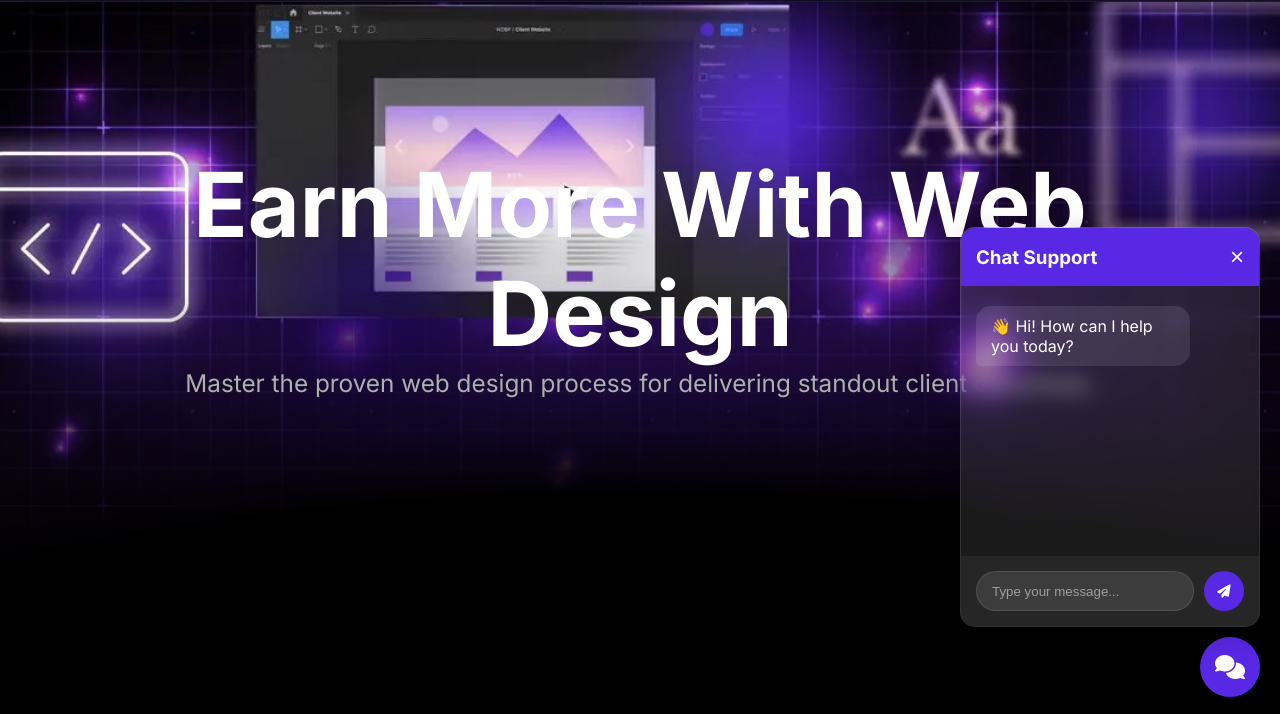
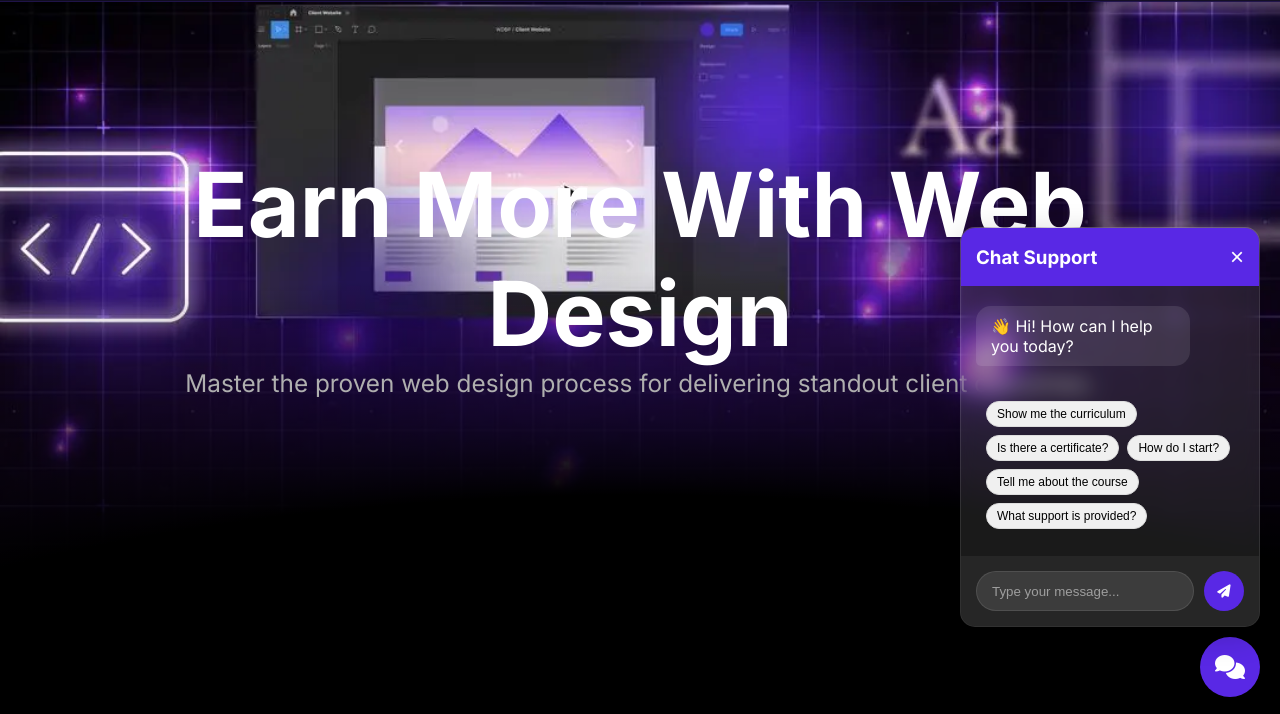
Before and after one commit to mcObd/template1, a plain HTML site: page index.html in a window 1280 px wide. Both pictures are taken after a click on the element 1230 px from the left and 750 px from the top of the page. Shown: the part 83-797 px from the top of the page. Drawn offline with nearby package versions, Linux system fonts and the light colour scheme; files that its build step writes are made by us from their sources.

Commit message:
Add chat suggestions feature and sitemap.xml

```diff
--- a/CSS/style.css
+++ b/CSS/style.css
@@ -897,7 +897,28 @@ body {
 .chat-input button:hover {
     transform: scale(1.1);
 }
-
+.chat-suggestions {
+  display: flex;
+  flex-wrap: wrap;
+  gap: 8px;
+  padding: 10px;
+  margin-top: 10px;
+}
+
+.suggestion-btn {
+  background: #f0f0f0;
+  border: 1px solid #ddd;
+  border-radius: 15px;
+  padding: 5px 10px;
+  font-size: 12px;
+  cursor: pointer;
+  transition: all 0.3s;
+}
+
+.suggestion-btn:hover {
+  background: #e0e0e0;
+  transform: scale(1.05);
+}
 /* Footer Styles */
 .footer {
     background-color: var(--COLOR_BLACK);
--- a/index.html
+++ b/index.html
@@ -16,20 +16,20 @@
 
     <!-- Open Graph / Facebook -->
     <meta property="og:type" content="website">
-    <meta property="og:url" content="[Your-Website-URL]">
+    <meta property="og:url" content="https://project-flux.vercel.app/index.html">
     <meta property="og:title" content="Master Web Design & Development | Professional Training Course">
     <meta property="og:description" content="Transform your web design career with our comprehensive course. Learn proven processes, earn more, and deliver standout websites that clients love.">
     <meta property="og:image" content="template1-image/6617d4cc6baf2be0fdcb6e8a_wdbp-hero-background-p-1080.webp">
 
     <!-- Twitter -->
     <meta name="twitter:card" content="summary_large_image">
-    <meta name="twitter:url" content="[Your-Website-URL]">
+    <meta name="twitter:url" content="https://project-flux.vercel.app/index.html">
     <meta name="twitter:title" content="Master Web Design & Development | Professional Training Course">
     <meta name="twitter:description" content="Transform your web design career with our comprehensive course. Learn proven processes, earn more, and deliver standout websites that clients love.">
     <meta name="twitter:image" content="template1-image/6617d4cc6baf2be0fdcb6e8a_wdbp-hero-background-p-1080.webp">
 
     <!-- Canonical URL -->
-    <link rel="canonical" href="[Your-Website-URL]">
+    <link rel="canonical" href="https://project-flux.vercel.app/index.html">
 
     <!-- Favicon -->
     <link rel="icon" type="image/png" sizes="32x32" href="template1-image/65879a2803856684be971b80_favicon-32x32.png">
@@ -70,11 +70,12 @@
         },
         "mainEntityOfPage": {
             "@type": "WebPage",
-            "@id": "[Your-Website-URL]"
+            "@id": "https://project-flux.vercel.app/index.html"
         }
     }
     </script>
 </head>
+
 <body>
     <!-- Navigation -->
     <nav class="navbar">
@@ -88,7 +89,7 @@
                     <a class="nav-link" href="#">Home</a>
                 </li>
                 <li class="nav-item dropdown1">
-                    <a class="nav-link dropdown-toggle" href="" id="servicesDropdown" role="button" data-toggle="dropdown" aria-haspopup="true" aria-expanded="false">
+                    <a class="nav-link dropdown-toggle"  id="servicesDropdown" role="button" data-toggle="dropdown" aria-haspopup="true" aria-expanded="false">
                         Pages
                     </a>
                     <div class="dropdown-menu" aria-labelledby="servicesDropdown">
--- a/js/main.js
+++ b/js/main.js
@@ -1,5 +1,41 @@
 // Chat Bot Functions
 let isChatOpen = false;
+const suggestions = [
+    { text: 'Tell me about the course', key: 'course' },
+    { text: 'What are the job prospects?', key: 'job' },
+    { text: 'Do you offer refunds?', key: 'refund' },
+    { text: 'How long is the course?', key: 'duration' },
+    { text: 'Is there a certificate?', key: 'certificate' },
+    { text: 'What are the payment options?', key: 'payment' },
+    { text: 'Do I need experience?', key: 'prerequisite' },
+    { text: 'How do I start?', key: 'start' },
+    { text: 'What support is provided?', key: 'support' },
+    { text: 'Show me the curriculum', key: 'curriculum' }
+];
+
+function getRandomSuggestions(count = 5) {
+    return [...suggestions]
+        .sort(() => Math.random() - 0.5)
+        .slice(0, count);
+}
+
+function displaySuggestions() {
+    const suggestionsDiv = document.createElement('div');
+    suggestionsDiv.className = 'chat-suggestions';
+
+    getRandomSuggestions().forEach(suggestion => {
+        const button = document.createElement('button');
+        button.className = 'suggestion-btn';
+        button.textContent = suggestion.text;
+        button.onclick = () => {
+            document.getElementById('userInput').value = suggestion.text;
+            sendMessage();
+        };
+        suggestionsDiv.appendChild(button);
+    });
+
+    document.getElementById('chatMessages').appendChild(suggestionsDiv);
+}
 
 function toggleChat() {
     const chatWindow = document.getElementById('chatWindow');
@@ -9,6 +45,7 @@ function toggleChat() {
     if (isChatOpen && document.getElementById('chatMessages').children.length === 0) {
         // Send welcome message when chat is first opened
         addBotMessage("👋 Hi! How can I help you today?");
+        displaySuggestions();
     }
 }
 
```
Also changed, not shown: FAQs.html (+5 -5 lines), about.html (+5 -5 lines), connect.html (+12 -9 lines), sitemap.xml (added, +24 -0 lines).
